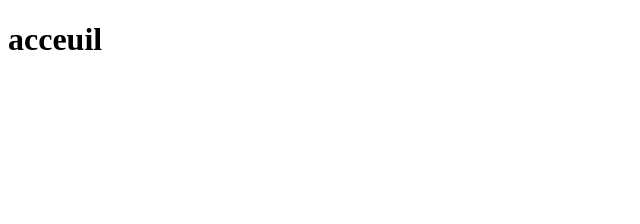
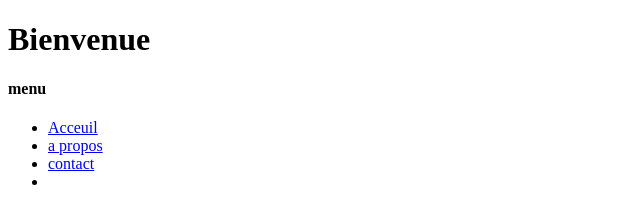
Before and after one commit to Meriem-ELK/gitliens-views, a plain HTML site: page index.html in a window 1280 px wide. Shown: the whole page, without its empty margins (0-640 px from the left). Drawn offline with Linux system fonts and the light colour scheme.

Commit message:
Ajout de menu de navigation

```diff
--- a/index.html
+++ b/index.html
@@ -6,6 +6,13 @@
     <title>Document</title>
   </head>
   <body>
-    <h1>acceuil</h1>
+    <h1>Bienvenue</h1>
+    <h4>menu</h4>
+    <ul>
+      <li class="menu"><a href="index.html">Acceuil</a></li>
+      <li class="menu"><a href="a-propos.html">a propos</a></li>
+      <li class="menu"><a href="contact.html">contact</a></li>
+      <li class="menu"><a href="http://"></a></li>
+    </ul>
   </body>
 </html>
```
